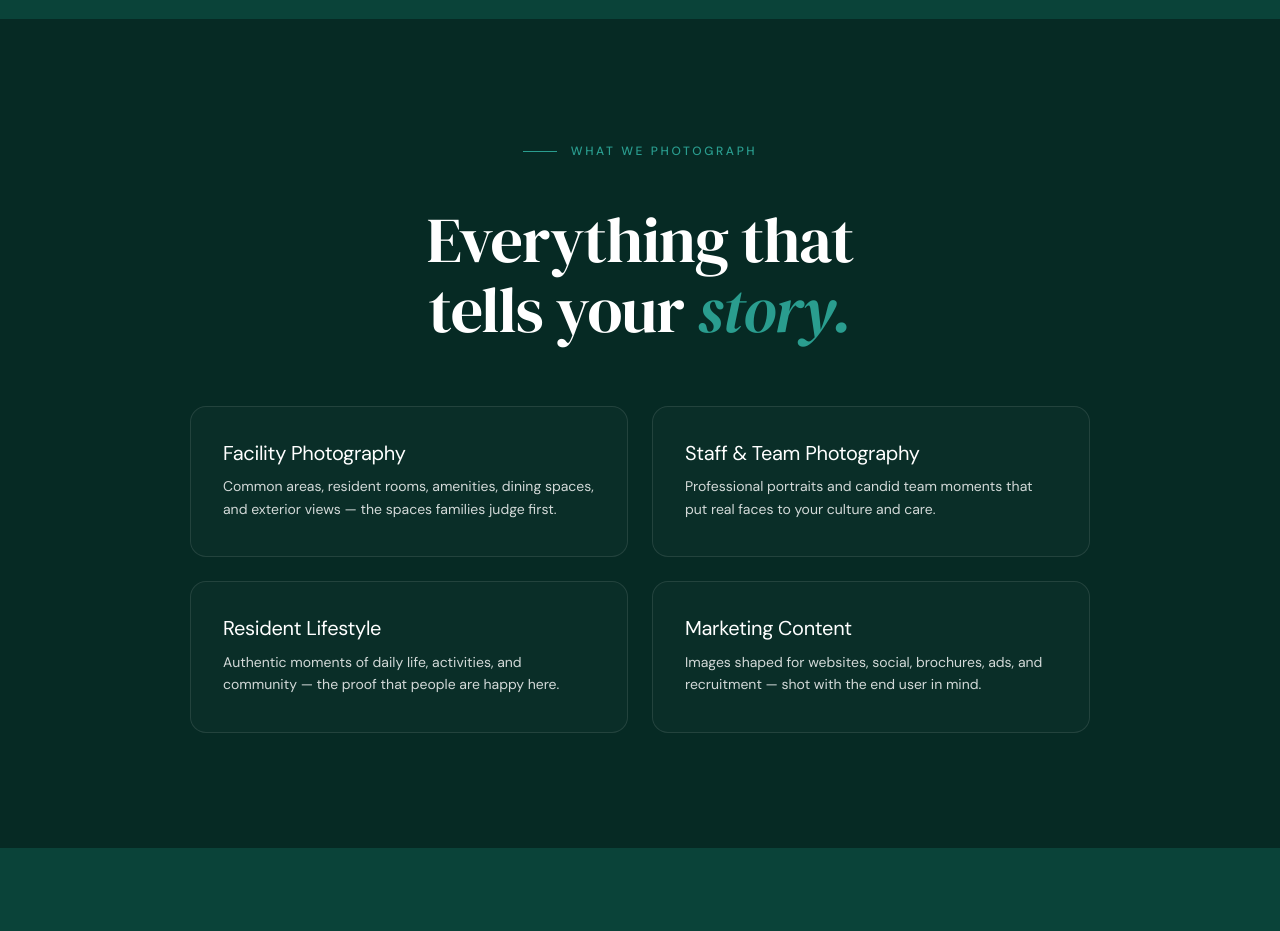
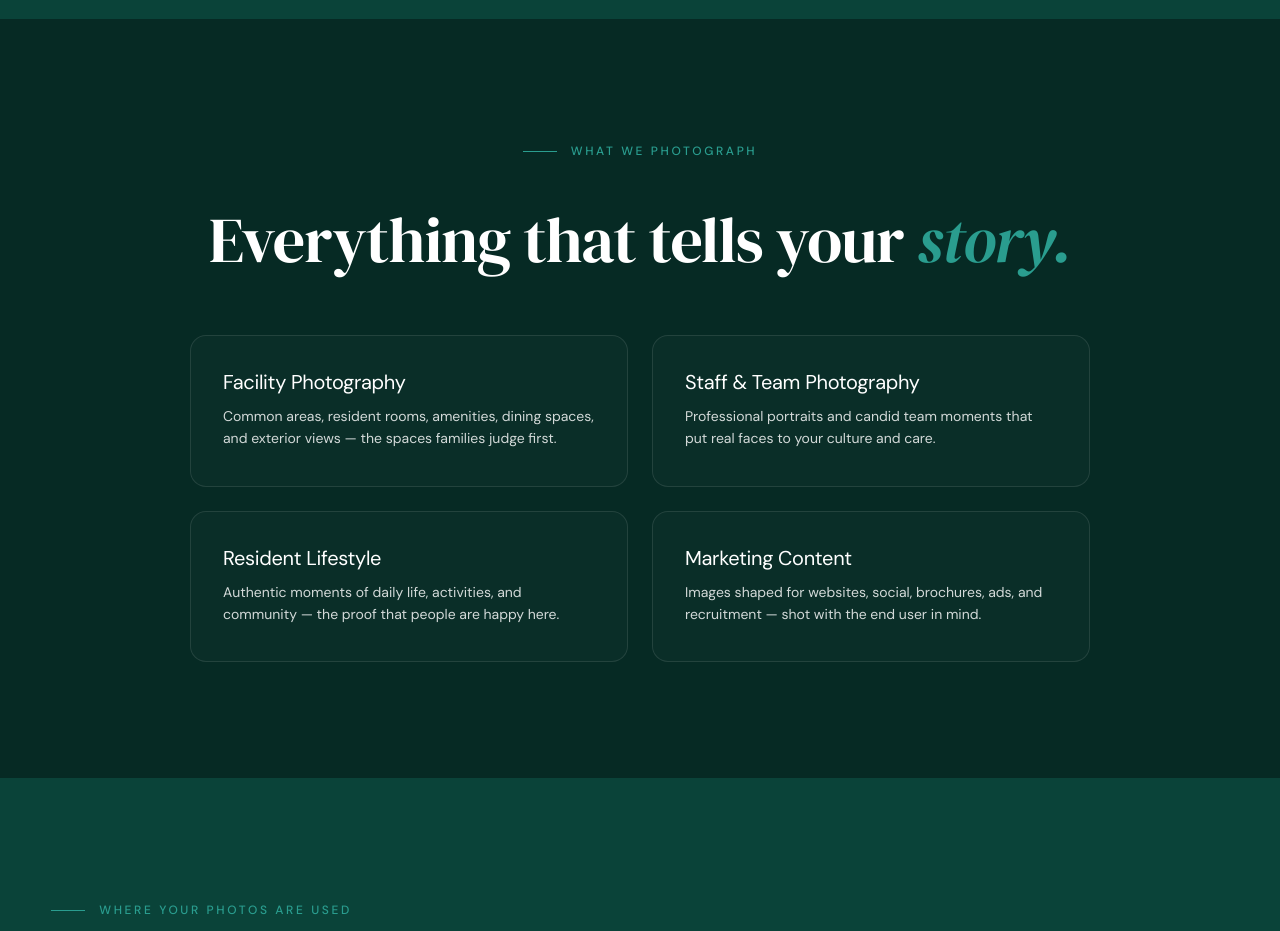
Before and after one commit to SunfieldMarketing/wavecare-website, a Next.js app: page /photoservices in a window 1280 px wide. Shown: the part 1920-2851 px from the top of the page. Built offline with nearby package versions, Linux system fonts and the light colour scheme.

Commit message:
style: remove width restriction from 'What We Photograph' header to allow one line display

```diff
--- a/src/app/photoservices/page.tsx
+++ b/src/app/photoservices/page.tsx
@@ -228,9 +228,9 @@ export default function PhotoServices() {
       {/* ========== WHAT WE PHOTOGRAPH ========== */}
       <section className="panel ink sec-pad">
         <div className="container">
-          <div className="sec-head" data-reveal style={{ textAlign: 'center', margin: '0 auto 60px' }}>
+          <div className="sec-head" data-reveal style={{ textAlign: 'center', margin: '0 auto 60px', maxWidth: '1000px' }}>
             <span className="label">WHAT WE PHOTOGRAPH</span>
-            <h2 style={{ fontSize: 'clamp(40px, 5vw, 64px)', lineHeight: '1.1', marginTop: '16px' }}>
+            <h2 style={{ fontSize: 'clamp(40px, 5vw, 64px)', lineHeight: '1.1', marginTop: '16px', textWrap: 'unset' }}>
               Everything that tells your <span className="accent" style={{ fontStyle: 'italic' }}>story.</span>
             </h2>
           </div>
```
